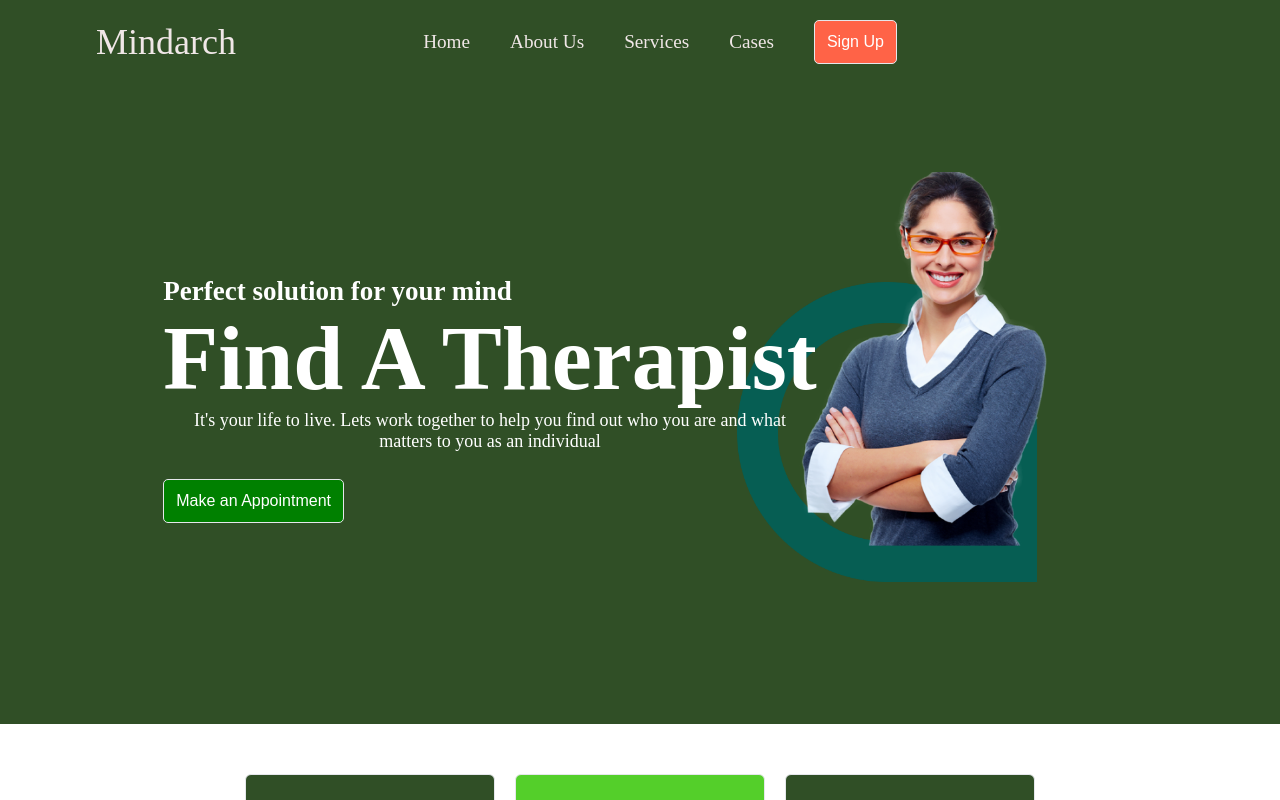
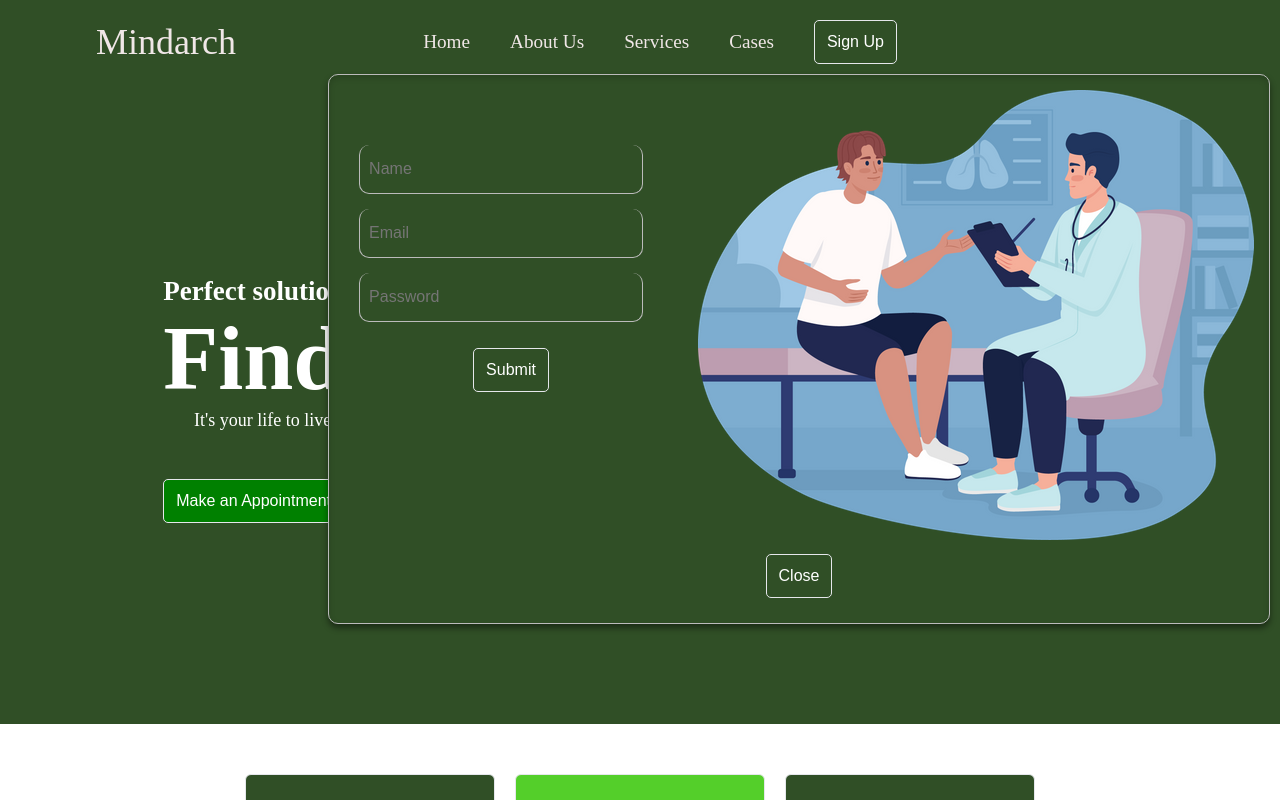
Before and after one commit to Olorunyomi69/MindArch, a React (Create React App) app: page / in a window 1280 px wide. Both pictures are taken after a click on the button "Sign Up". Shown: the top 800 px of the page. Built offline with nearby package versions, Linux system fonts and the light colour scheme.

Commit message:
Navigations completed

```diff
--- a/package.json
+++ b/package.json
@@ -13,7 +13,6 @@
     "react-router-hash-link": "^2.4.3",
     "react-scripts": "5.0.1",
     "react-scroll": "^1.8.9",
-    "switch": "^0.0.0",
     "web-vitals": "^2.1.4"
   },
   "scripts": {
--- a/src/Components/Footer.js
+++ b/src/Components/Footer.js
@@ -1,6 +1,6 @@
-import React from 'react';
-import './Footer.css';
-import Credit from './Credit'
+import React from "react";
+import "./Footer.css";
+import Credit from "./Credit";
 
 const footer = () => {
   const firstFooter = [
@@ -8,8 +8,8 @@ const footer = () => {
     { title: "Medication" },
     { title: "Therapy" },
     { title: "Medication + Therapy" },
-        { title: "Reviews" }
-    ]
+    { title: "Reviews" },
+  ];
 
   const secondFooter = [
     { title: "About US" },
@@ -18,78 +18,66 @@ const footer = () => {
     { title: "Careers" },
     { title: "Contact" },
     { title: "FAQ" },
-        { title: "SITEMAP" }
-    ]
+    { title: "SITEMAP" },
+  ];
 
   const thirdFooter = [
     { title: "TERMS OF USE" },
     { title: "PRIVACY" },
     { title: "NOTICE OF PRIVACY PRACTICES" },
     { title: "TELEHEALTH CONTENT" },
-    ]
+  ];
   return (
     <div>
-<div className='footer'>
-        <div className='footer-text'>
+      <div className="footer">
+        <div className="footer-text">
           <h1>Mindarch</h1>
-            <p>If you are in a crisis or any other person may be in danger - don't use this site.
-                 This resources can't provide you with immediate help</p>
+          <p>
+            If you are in a crisis or any other person may be in danger - don't
+            use this site. This resources can't provide you with immediate help
+          </p>
         </div>
 
         <div>
-        <ul className='firstFooter'>
-        {
-          firstFooter.map((item, idx) => {
+          <ul className="firstFooter">
+            {firstFooter.map((item, idx) => {
               return (
                 <li key={idx} className="firstFooter-item">
-                    <a href={item.path}>
-                        { item.title }
-                    </a>
+                  <a href={item.path}>{item.title}</a>
                 </li>
-              )
-          })
-      }
+              );
+            })}
           </ul>
         </div>
 
-      <div className='second-footer'>
-      <ul className='secondFooter'>
-        {
-          secondFooter.map((item, idx) => {
+        <div className="second-footer">
+          <ul className="secondFooter">
+            {secondFooter.map((item, idx) => {
               return (
                 <li key={idx} className="secondFooter-item">
-                    <a href={item.path}>
-                        { item.title }
-                    </a>
+                  <a href={item.path}>{item.title}</a>
                 </li>
-              )
-          })
-      }
+              );
+            })}
           </ul>
         </div>
 
-      <div className='third-footer'>
-      <ul className='thirdFooter'>
-        {
-          thirdFooter.map((item, idx) => {
+        <div className="third-footer">
+          <ul className="thirdFooter">
+            {thirdFooter.map((item, idx) => {
               return (
                 <li key={idx} className="thirdFooter-item">
-                    <a href={item.path}>
-                        { item.title }
-                    </a>
+                  <a href={item.path}>{item.title}</a>
                 </li>
-              )
-          })
-      }
+              );
+            })}
           </ul>
-
         </div>
       </div>
 
-<Credit/>
+      <Credit />
     </div>
-
-  )
-}
+  );
+};
 
 export default footer;
--- a/src/Components/Header.css
+++ b/src/Components/Header.css
@@ -24,6 +24,9 @@ h2{
 .Button{
     display: flex;
     text-align: center;
+}
+.header{
+    display: relative;
 }
 .header-box{
     display: flex;
--- a/src/Components/NavBar.js
+++ b/src/Components/NavBar.js
@@ -2,6 +2,7 @@ import React from "react";
 import "./Navbar.css";
 
 import { HashLink as Link } from "react-router-hash-link";
+import SignUpModal from "./SignUpModal";
 const navBar = () => {
   const Navigation = [
     { title: "Mindarch" },
@@ -24,7 +25,7 @@ const navBar = () => {
           );
         })}
         <li>
-          <button style={{ backgroundColor: "tomato" }}>Sign Up</button>
+          <SignUpModal />
         </li>
       </ul>
     </div>
--- /dev/null
+++ b/src/Components/SignUpModal.js
@@ -0,0 +1,47 @@
+import React, { useState } from "react";
+import "./signUpModal.css";
+import SignupImage from "../Images/therapist.png";
+
+function SignUpModal() {
+  const [modalOpen, setModalOpen] = useState(false);
+
+  const handleModalOpen = () => {
+    setModalOpen(true);
+  };
+
+  const handleModalClose = () => {
+    setModalOpen(false);
+  };
+
+  return (
+    <div>
+      <button onClick={handleModalOpen}>Sign Up</button>
+      {modalOpen && (
+        <div className="wrapper">
+          <div style={{ display: "flex" }}>
+            <div className="form" style={{ flex: 1 }}>
+              <form>
+                <input type="text" placeholder="Name" />
+                <input type="email" placeholder="Email" />
+                <input type="password" placeholder="Password" />
+                <button onClick={handleModalClose}>Submit</button>
+              </form>
+            </div>
+            <div
+              style={{
+                flex: 1,
+                paddingLeft: "20px",
+
+              }}
+            >
+              <img src={SignupImage} alt="Signup" />
+            </div>
+          </div>
+          <button onClick={handleModalClose}>Close</button>
+        </div>
+      )}
+    </div>
+  );
+}
+
+export default SignUpModal;
--- /dev/null
+++ b/src/Components/signUpModal.css
@@ -0,0 +1,53 @@
+form {
+    margin: 12% auto;
+    width: 19em;
+    text-align: center;
+    position: relative;
+    -webkit-animation: moveDown .3s;
+    -moz-animation: moveDown .3s;
+    animation: moveDown .3s;
+    -webkit-animation-fill-mode: forwards;
+    -moz-animation-fill-mode: forwards;
+    animation-fill-mode: forwards;
+    border-radius: 10px;
+    padding: 15px;
+  }
+  input {
+    color: #111;
+    font-size: 1em;
+    border-top: none;
+    border-left: solid 1px;
+    border-right: solid 1px;
+    border-bottom: solid 1px;
+    border-color: #bbb;
+    border-radius: 10px;
+    background: transparent;
+    display: block;
+    height: 3em;
+    width: 16.5em;
+    margin-bottom: 5%;
+    padding: 0 3%;
+    position: relative;
+    z-index: 1;
+    transition: border .25s;
+
+  }
+  input:focus {
+    color: #111;
+    border-color: #444;
+  }
+
+  .wrapper{
+    z-index: 9;
+    right: 10px;
+    padding: 15px;
+    position: absolute;
+    justify-content: center;
+    text-align: center;
+    align-items: center;
+    background: #304F26;
+    border-radius: 10px;
+    border: 1px solid #bbb;
+    box-shadow: inset 0 3px 6px rgba(0,0,0,0.16), 0 4px 6px rgba(0,0,0,0.45);
+
+  }
```
Also changed, not shown: src/App.js (+4 -5 lines), src/Images/therapist.png (added), 1 other file (tests, documents, lock files or other folders). Lines whose indentation alone changed are shown as unchanged.
